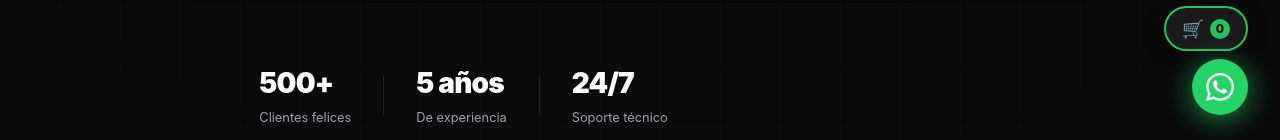
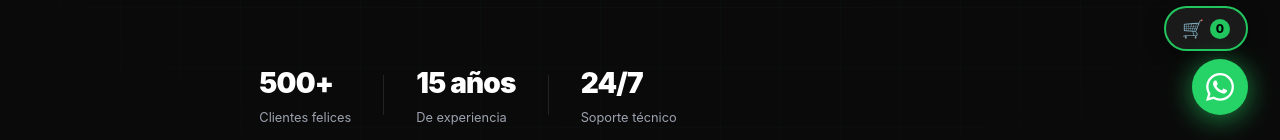
Before and after one commit to pcsolutionsbga/pcsolutions-frontend, a plain HTML site: page index.html in a window 1280 px wide. Shown: the part 653-793 px from the top of the page. Drawn offline with Linux system fonts and the light colour scheme; no server answers.

Commit message:
Actualizar años de experiencia

```diff
--- a/index.html
+++ b/index.html
@@ -102,7 +102,7 @@
       <div class="hero-stats">
         <div class="stat"><span class="stat-num">500+</span><span class="stat-label">Clientes felices</span></div>
         <div class="stat-divider"></div>
-        <div class="stat"><span class="stat-num">5 años</span><span class="stat-label">De experiencia</span></div>
+        <div class="stat"><span class="stat-num">15 años</span><span class="stat-label">De experiencia</span></div>
         <div class="stat-divider"></div>
         <div class="stat"><span class="stat-num">24/7</span><span class="stat-label">Soporte técnico</span></div>
       </div>
```
